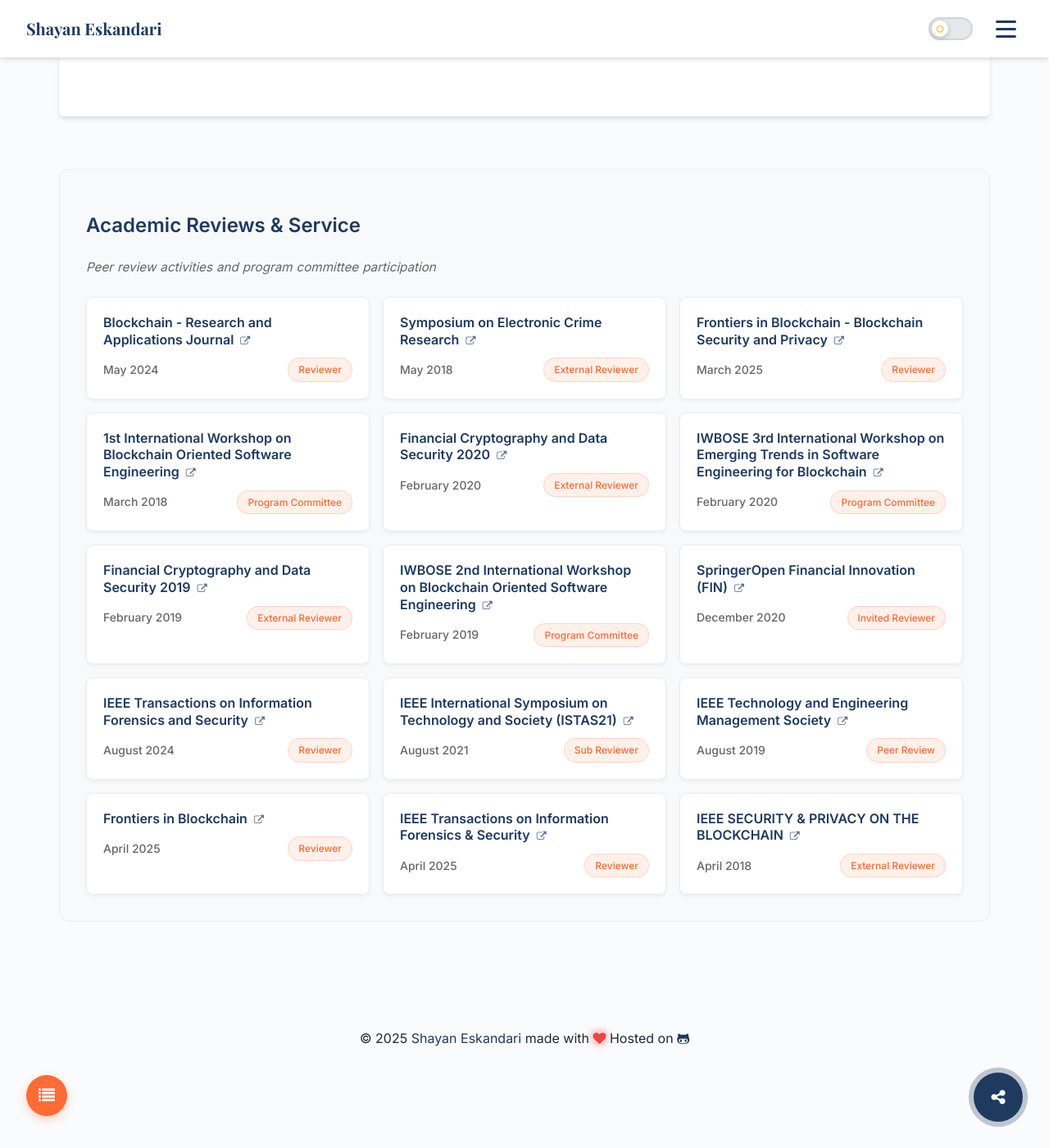
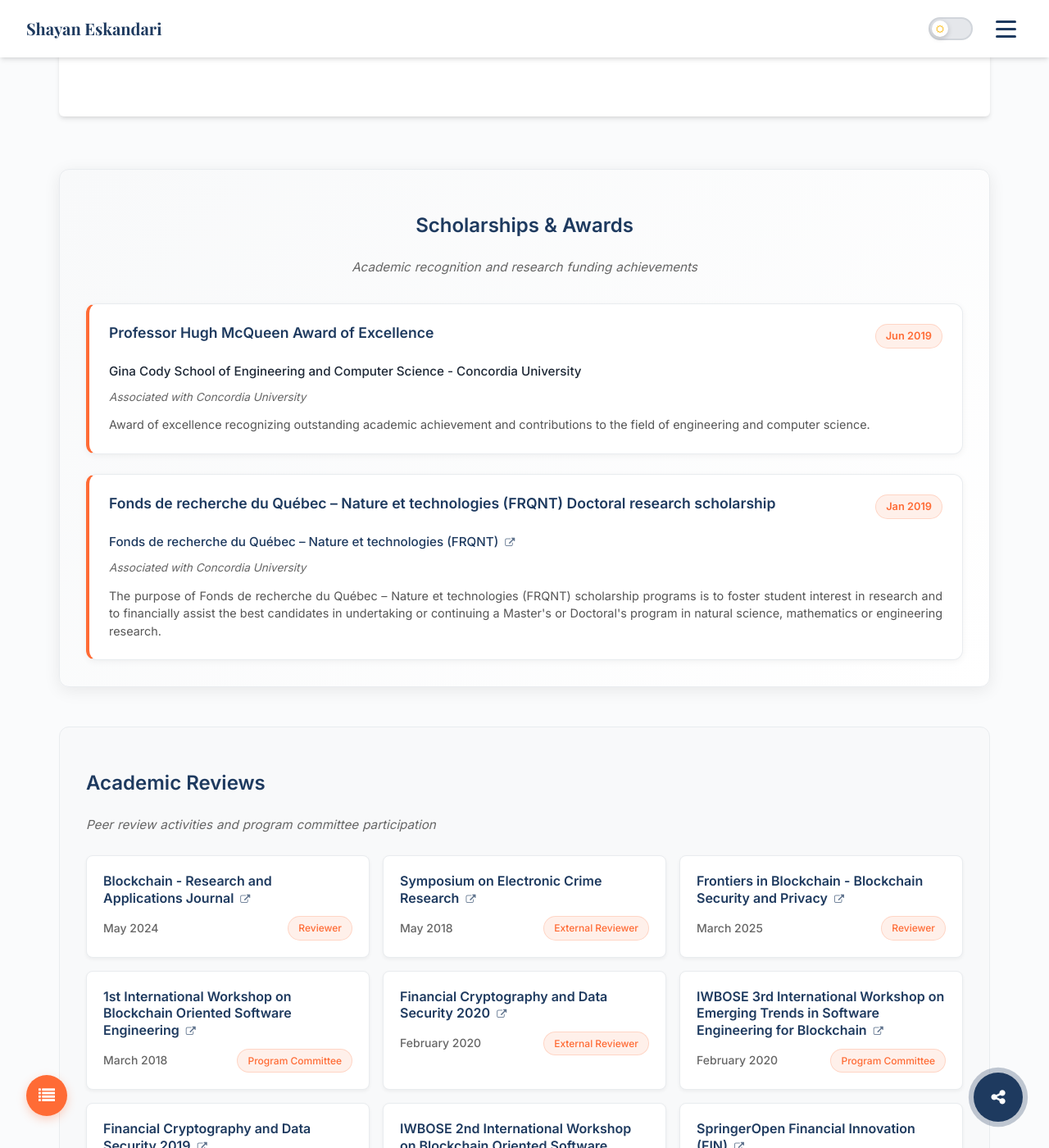
Before and after one commit to shayanb/shayan.es, a Jekyll site: the page built from publications.html, in a window 1280 px wide and 1400 px high, scrolled down 7366 px. Shown: the whole window at 82% size. Built offline with Jekyll 4.4.1, drawn with Linux system fonts in a browser that asks for light colours.

Commit message:
scholarships added

```diff
--- /dev/null
+++ b/_data/index/awards.yml
@@ -0,0 +1,12 @@
+- name: "Professor Hugh McQueen Award of Excellence"
+  issuer: "Gina Cody School of Engineering and Computer Science - Concordia University"
+  date: "Jun 2019"
+  institution: "Concordia University"
+  description: "Award of excellence recognizing outstanding academic achievement and contributions to the field of engineering and computer science."
+
+- name: "Fonds de recherche du Québec – Nature et technologies (FRQNT) Doctoral research scholarship"
+  issuer: "Fonds de recherche du Québec – Nature et technologies (FRQNT)"
+  date: "Jan 2019"
+  institution: "Concordia University"
+  description: "The purpose of Fonds de recherche du Québec – Nature et technologies (FRQNT) scholarship programs is to foster student interest in research and to financially assist the best candidates in undertaking or continuing a Master's or Doctoral's program in natural science, mathematics or engineering research."
+  link: "https://frqnt.gouv.qc.ca/en/"
--- a/_data/navigation.yml
+++ b/_data/navigation.yml
@@ -31,10 +31,12 @@
   submenu:
     - title: "Publications"
       url: "/scholar/#publications"
+    - title: "Scholarships"
+      url: "/scholar/#scholarships-awards"
     - title: "Academic Reviews"
       url: "/scholar/#academic-reviews"
-    - title: "Audits"
-      url: "/audits/"
+    # - title: "Audits"
+    #   url: "/audits/"
 
 - title: "Speaking & Participation"
   url: "/talks/"
--- a/publications.html
+++ b/publications.html
@@ -184,9 +184,42 @@
     {% endfor %}
   </div>
 
+  <!-- Scholarships & Awards Section -->
+  <div class="awards-section">
+    <h2 id="scholarships-awards">Scholarships & Awards</h2>
+    <p class="section-subtitle">Academic recognition and research funding achievements</p>
+
+    <div class="awards-grid">
+      {% for award in site.data.index.awards %}
+      <div class="award-item">
+        <div class="award-header">
+          <h4 class="award-title">{{ award.name }}</h4>
+          <div class="award-date">{{ award.date }}</div>
+        </div>
+        <div class="award-issuer">
+          {% if award.link %}
+            <a href="{{ award.link }}" target="_blank" rel="noopener">
+              {{ award.issuer }}
+              <i class="fa fa-external-link"></i>
+            </a>
+          {% else %}
+            {{ award.issuer }}
+          {% endif %}
+        </div>
+        {% if award.institution %}
+        <div class="award-institution">Associated with {{ award.institution }}</div>
+        {% endif %}
+        {% if award.description %}
+        <div class="award-description">{{ award.description }}</div>
+        {% endif %}
+      </div>
+      {% endfor %}
+    </div>
+  </div>
+
   <!-- Academic Reviews Section -->
   <div class="reviews-section">
-    <h2 id="academic-reviews">Academic Reviews & Service</h2>
+    <h2 id="academic-reviews">Academic Reviews</h2>
     <p class="section-subtitle">Peer review activities and program committee participation</p>
 
     <div class="reviews-grid">
@@ -1406,4 +1439,183 @@
 [data-theme="dark"] .publications-section-header h2 {
   color: var(--text-color);
 }
+
+/* Awards Section Styles */
+.awards-section {
+  margin: 3rem 0;
+  padding: 2rem;
+  background: linear-gradient(135deg, #f8f9fa 0%, #fff 100%);
+  border-radius: 12px;
+  border: 1px solid #e9ecef;
+  box-shadow: 0 4px 20px rgba(0, 0, 0, 0.08);
+}
+
+.awards-section h2 {
+  color: #1e3a5f;
+  margin-bottom: 0.5rem;
+  font-size: 1.5rem;
+  text-align: center;
+}
+
+.awards-section .section-subtitle {
+  color: #666;
+  font-size: 0.95rem;
+  margin-bottom: 2rem;
+  font-style: italic;
+  text-align: center;
+}
+
+.awards-grid {
+  display: grid;
+  gap: 1.5rem;
+}
+
+.award-item {
+  background: white;
+  padding: 1.5rem;
+  border-radius: 12px;
+  border: 1px solid #e9ecef;
+  transition: all 0.3s ease;
+  box-shadow: 0 2px 8px rgba(0, 0, 0, 0.05);
+  border-left: 4px solid #ff6b35;
+}
+
+.award-item:hover {
+  transform: translateY(-2px);
+  box-shadow: 0 6px 20px rgba(0, 0, 0, 0.12);
+  border-left-color: #1e3a5f;
+}
+
+.award-header {
+  display: flex;
+  justify-content: space-between;
+  align-items: flex-start;
+  margin-bottom: 1rem;
+  gap: 1rem;
+}
+
+.award-title {
+  margin: 0;
+  font-size: 1.1rem;
+  font-weight: 600;
+  color: #1e3a5f;
+  line-height: 1.3;
+  flex: 1;
+}
+
+.award-date {
+  background: rgba(255, 107, 53, 0.1);
+  color: #ff6b35;
+  padding: 0.25rem 0.75rem;
+  border-radius: 15px;
+  font-size: 0.8rem;
+  font-weight: 600;
+  white-space: nowrap;
+  border: 1px solid rgba(255, 107, 53, 0.2);
+}
+
+.award-issuer {
+  margin-bottom: 0.5rem;
+  font-size: 0.95rem;
+  font-weight: 500;
+}
+
+.award-issuer a {
+  color: #1e3a5f;
+  text-decoration: none;
+  transition: color 0.3s ease;
+}
+
+.award-issuer a:hover {
+  color: #ff6b35;
+  text-decoration: underline;
+}
+
+.award-issuer a i {
+  font-size: 0.75rem;
+  margin-left: 0.25rem;
+  opacity: 0.7;
+}
+
+.award-institution {
+  color: #666;
+  font-size: 0.85rem;
+  margin-bottom: 0.75rem;
+  font-style: italic;
+}
+
+.award-description {
+  color: #555;
+  font-size: 0.9rem;
+  line-height: 1.5;
+  text-align: justify;
+}
+
+/* Dark Mode Support for Awards */
+[data-theme="dark"] .awards-section {
+  background: linear-gradient(135deg, var(--surface-color) 0%, var(--card-color) 100%);
+  border-color: var(--border-color);
+}
+
+[data-theme="dark"] .awards-section h2 {
+  color: var(--text-color);
+}
+
+[data-theme="dark"] .awards-section .section-subtitle {
+  color: var(--text-muted);
+}
+
+[data-theme="dark"] .award-item {
+  background: var(--card-color);
+  border-color: var(--border-color);
+  color: var(--text-color);
+}
+
+[data-theme="dark"] .award-title {
+  color: var(--text-color);
+}
+
+[data-theme="dark"] .award-issuer a {
+  color: var(--text-color);
+}
+
+[data-theme="dark"] .award-issuer a:hover {
+  color: #ff6b35;
+}
+
+[data-theme="dark"] .award-institution {
+  color: var(--text-muted);
+}
+
+[data-theme="dark"] .award-description {
+  color: var(--text-muted);
+}
+
+/* Mobile Responsive Awards */
+@media (max-width: 768px) {
+  .awards-section {
+    margin: 2rem 0;
+    padding: 1.5rem;
+  }
+
+  .award-header {
+    flex-direction: column;
+    align-items: flex-start;
+    gap: 0.5rem;
+  }
+
+  .award-date {
+    align-self: flex-start;
+    font-size: 0.75rem;
+  }
+
+  .award-title {
+    font-size: 1rem;
+    margin-bottom: 0.5rem;
+  }
+
+  .award-item {
+    padding: 1.25rem;
+  }
+}
 </style>
```
